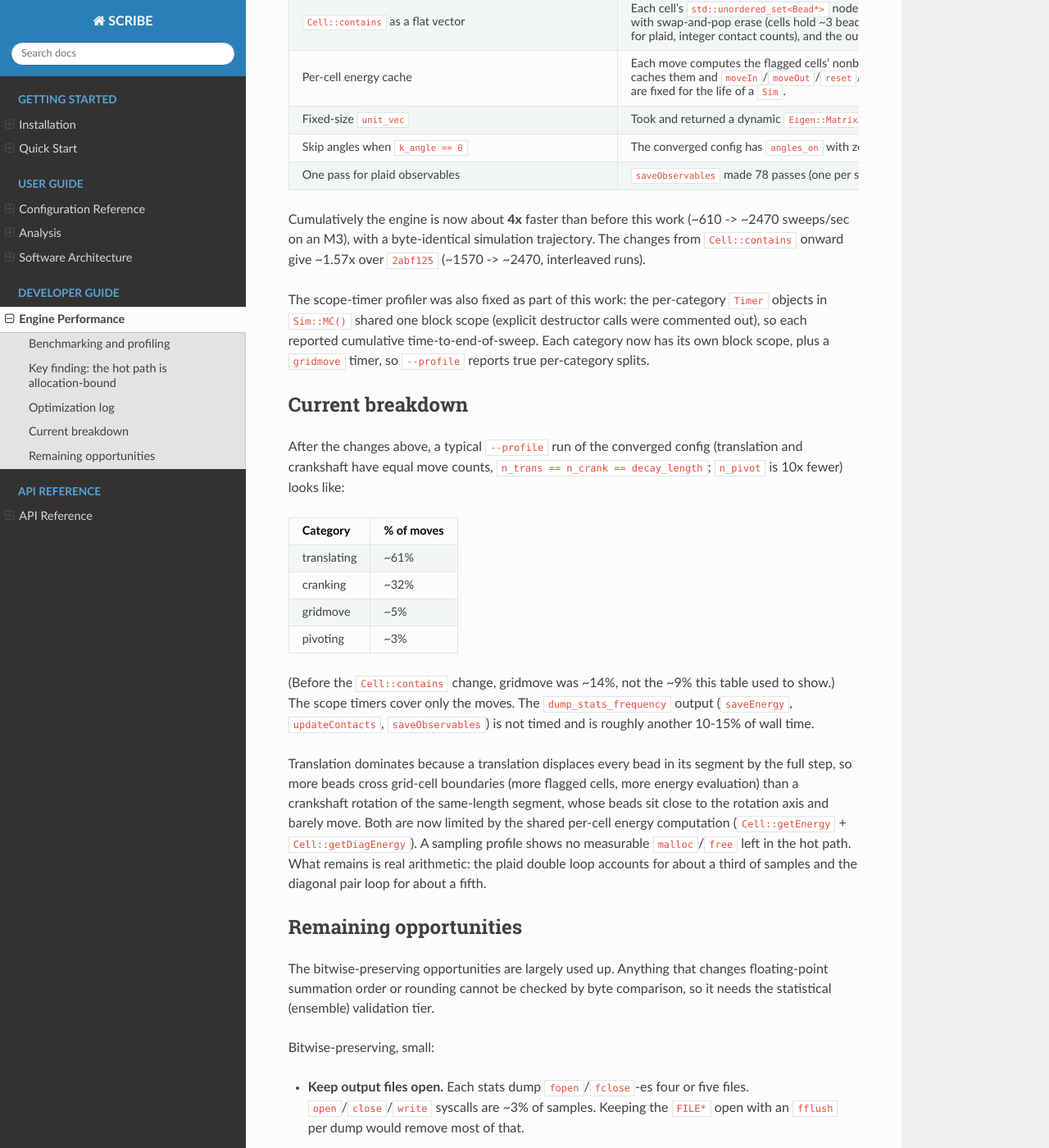
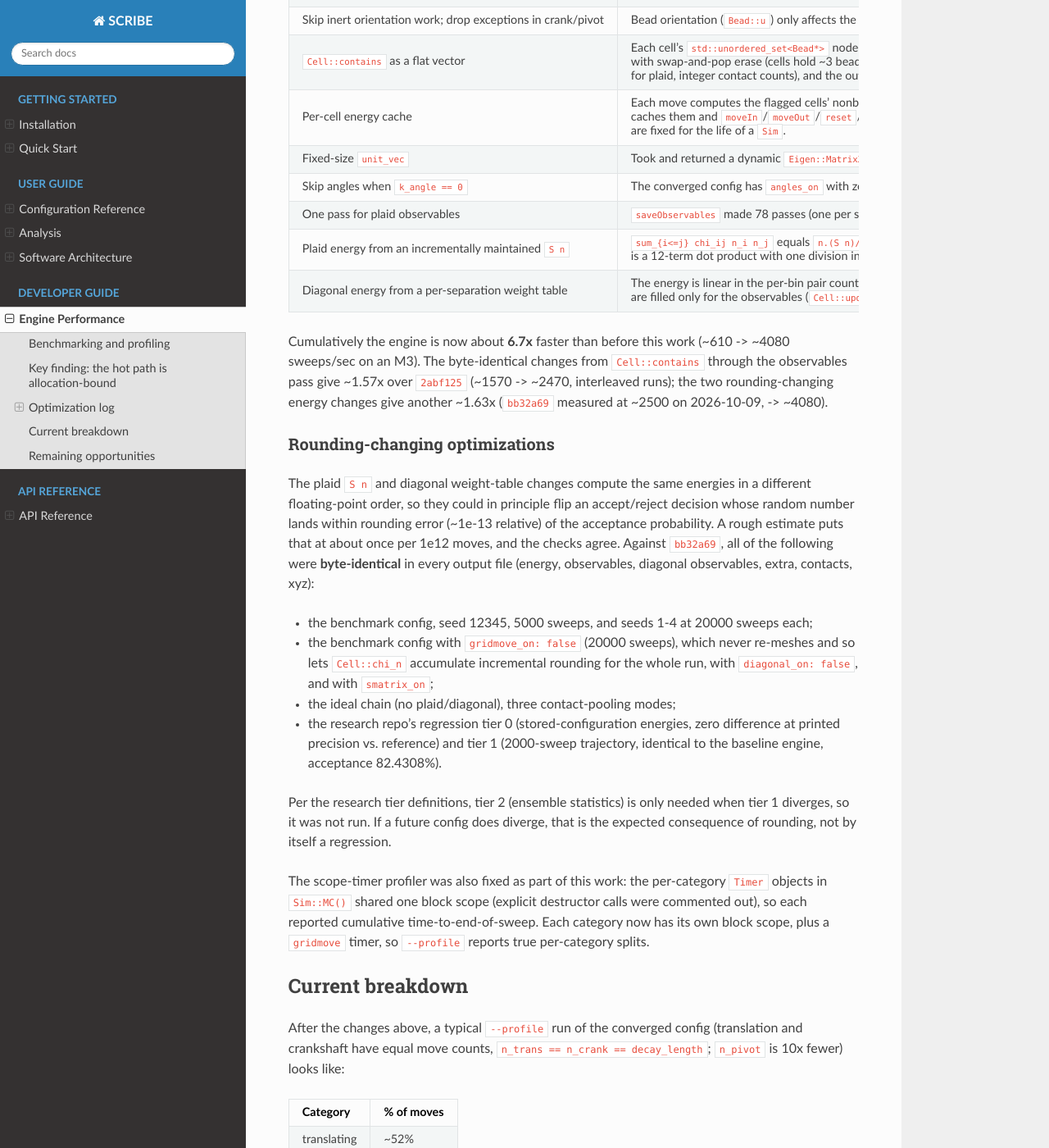
Before and after one commit to SorenKyhl/SCRIBE-chromatin, a Sphinx documentation site: the page built from docs/source/performance.rst, in a window 1280 px wide and 1400 px high, scrolled down 2086 px. Shown: the whole window at 82% size. Built offline with Sphinx 7.4.7 and the Read the Docs theme 3.1.0, drawn with Linux system fonts in a browser that asks for light colours; some of the changed text lies outside the part shown.

Commit message:
docs: log rounding-changing energy optimizations and their validation

```diff
--- a/docs/source/performance.rst
+++ b/docs/source/performance.rst
@@ -67,7 +67,9 @@ Optimization log
 ----------------
 
 All changes below are behavior-preserving: on the fixed-seed benchmark the
-trajectory stayed bitwise-identical (overall acceptance 82.2284%). Throughput
+trajectory stayed bitwise-identical (overall acceptance 82.2284%). The last two
+rows change floating-point rounding, so identity is not guaranteed for them;
+see *Rounding-changing optimizations* below for how they were validated. Throughput
 figures are 5000-sweep runs at the default ``-O2`` on the same machine, so they
 are only meaningful relative to each other.
 
@@ -164,11 +166,56 @@ are only meaningful relative to each other.
        per-pair summation order.
      - ~2280 -> ~2470
      - ``c488f8c``
+   * - Plaid energy from an incrementally maintained ``S n``
+     - ``sum_{i<=j} chi_ij n_i n_j`` equals ``n.(S n)/2`` with ``S`` the
+       symmetric matrix from the upper triangle of ``chis`` (diagonal
+       doubled). Each bead carries ``S d`` (``Bead::chi_d``) and each cell keeps
+       ``S n`` (``Cell::chi_n``) up to date in ``moveIn``/``moveOut``, so
+       ``getEnergy`` is a 12-term dot product with one division instead of 78
+       terms with a division each. Rounding-changing.
+     - ~2500 -> ~3200
+     - ``48cc9b7``
+   * - Diagonal energy from a per-separation weight table
+     - The energy is linear in the per-bin pair counts, so ``getDiagEnergy``
+       sums ``diag_chis[bin(d)] * nbonds(d)`` per pair from a table indexed by
+       genomic separation instead of binning into ``diag_phis`` and dotting.
+       ``diag_phis`` are filled only for the observables
+       (``Cell::updateDiagPhis``, same integer counts as before).
+       Rounding-changing.
+     - ~3200 -> ~4080
+     - ``fae31e6``
 
-Cumulatively the engine is now about **4x** faster than before this work
-(~610 -> ~2470 sweeps/sec on an M3), with a byte-identical simulation
-trajectory. The changes from ``Cell::contains`` onward give ~1.57x over
-``2abf125`` (~1570 -> ~2470, interleaved runs).
+Cumulatively the engine is now about **6.7x** faster than before this work
+(~610 -> ~4080 sweeps/sec on an M3). The byte-identical changes from
+``Cell::contains`` through the observables pass give ~1.57x over ``2abf125``
+(~1570 -> ~2470, interleaved runs); the two rounding-changing energy changes
+give another ~1.63x (``bb32a69`` measured at ~2500 on 2026-10-09, -> ~4080).
+
+Rounding-changing optimizations
+~~~~~~~~~~~~~~~~~~~~~~~~~~~~~~~
+
+The plaid ``S n`` and diagonal weight-table changes compute the same energies
+in a different floating-point order, so they could in principle flip an
+accept/reject decision whose random number lands within rounding error
+(~1e-13 relative) of the acceptance probability. A rough estimate puts that
+at about once per 1e12 moves, and the checks agree. Against
+``bb32a69``, all of the following were **byte-identical** in every output
+file (energy, observables, diagonal observables, extra, contacts, xyz):
+
+- the benchmark config, seed 12345, 5000 sweeps, and seeds 1-4 at 20000
+  sweeps each;
+- the benchmark config with ``gridmove_on: false`` (20000 sweeps), which
+  never re-meshes and so lets ``Cell::chi_n`` accumulate incremental rounding
+  for the whole run, with ``diagonal_on: false``, and with ``smatrix_on``;
+- the ideal chain (no plaid/diagonal), three contact-pooling modes;
+- the research repo's regression tier 0 (stored-configuration energies, zero
+  difference at printed precision vs. reference) and tier 1 (2000-sweep
+  trajectory, identical to the baseline engine, acceptance 82.4308%).
+
+Per the research tier definitions, tier 2 (ensemble statistics) is only needed
+when tier 1 diverges, so it was not run. If a future config does diverge,
+that is the expected consequence of rounding, not by itself a regression.
+
 
 The scope-timer profiler was also fixed as part of this work: the per-category
 ``Timer`` objects in ``Sim::MC()`` shared one block scope (explicit destructor
@@ -186,33 +233,40 @@ decay_length``; ``n_pivot`` is 10x fewer) looks like:
 =============  ===========
 Category       % of moves
 =============  ===========
-translating    ~61%
-cranking       ~32%
-gridmove       ~5%
+translating    ~52%
+cranking       ~33%
+gridmove       ~12%
 pivoting       ~3%
 =============  ===========
 
 (Before the ``Cell::contains`` change, gridmove was ~14%, not the ~9% this
-table used to show.) The scope timers cover only the moves. The
+table used to show. It fell to ~5% after that change and rose back to ~12%
+with the ``S n`` change, because the per-sweep re-mesh's ``moveIn`` now also
+updates ``chi_n``, while the moves themselves got cheaper.) The scope timers cover only the moves. The
 ``dump_stats_frequency`` output (``saveEnergy``, ``updateContacts``,
 ``saveObservables``) is not timed and is roughly another 10-15% of wall time.
 
 Translation dominates because a translation displaces every bead in its segment
 by the full step, so more beads cross grid-cell boundaries (more flagged cells,
 more energy evaluation) than a crankshaft rotation of the same-length segment,
-whose beads sit close to the rotation axis and barely move. Both are now
-limited by the shared per-cell energy computation
-(``Cell::getEnergy`` + ``Cell::getDiagEnergy``). A sampling profile shows no
-measurable ``malloc``/``free`` left in the hot path. What remains is real
-arithmetic: the plaid double loop accounts for about a third of samples and
-the diagonal pair loop for about a fifth.
+whose beads sit close to the rotation axis and barely move. A sampling
+profile shows no measurable ``malloc``/``free`` left in the hot path. After
+the energy changes, the per-cell energy computation is no longer dominant:
+the move routines' own bookkeeping (``MCmove_translate`` /
+``MCmove_crankshaft`` bodies: cell lookups, flagging, bead updates) is about
+40% of samples, ``Grid::diagEnergy`` (diagonal pair loop, inlined) about 15%,
+``getNonBondedEnergy`` (plaid dot product and density cap, inlined) about 11%,
+``meshBeads`` ~6%, and ``exp``/``log`` ~8%.
 
 Remaining opportunities
 -----------------------
 
-The bitwise-preserving opportunities are largely used up. Anything that
-changes floating-point summation order or rounding cannot be checked by byte
-comparison, so it needs the statistical (ensemble) validation tier.
+The bitwise-preserving opportunities are largely used up, and so are the
+cheap rounding-changing ones in the energy. Rounding-changing work can't be
+proven correct by byte comparison, but in practice it stays byte-identical
+at printed precision (see *Rounding-changing optimizations*), which is the
+first thing to check. The engine is now limited by move bookkeeping rather
+than energy arithmetic.
 
 Bitwise-preserving, small:
 
@@ -235,20 +289,29 @@ Tried and rejected (measured, not worth it):
   ``uniform()`` is in [0, 1)). Exact, but no measurable change.
 - **Resetting only occupied cells in** ``meshBeads``: ~1% at most (see the git
   history of this page).
+- **Incremental diagonal pair sum.** Keeping each cell's diagonal pair sum up
+  to date in ``moveIn``/``moveOut`` (O(k) per bead) instead of recomputing it
+  per energy evaluation (O(k^2)) made the engine ~5% *slower*: with ~3 beads
+  per cell the pair loop is short, and the incremental update also runs on
+  rejected moves and on every bead of the per-sweep re-mesh.
+- **Per-separation bin/count tables alone** (bitwise-identical version of the
+  diagonal change, keeping the ``diag_phis`` dot product): ~+0.5%. The cost
+  was the per-call zeroing and dotting of ``diag_phis``, not the binning.
 
-Need statistical validation:
+Larger, unexplored:
 
-- **``Cell::getEnergy`` division hoisting.** This is now the single largest
-  cost. The plaid inner loop (``ntypes`` x ``ntypes``) does a division per
-  iteration. Precomputing ``chis * vol / beadvol`` per cell, or a symmetric
-  ``phis^T chis phis`` product, changes rounding.
-- **``getDiagEnergy`` early exit.** Sorting a cell's bead indices would let the
-  pairwise loop break once the genomic separation exceeds ``diag_cutoff``,
-  pruning distant pairs. Marginal for sparse cells; helps dense ones.
-- **Incremental / delta energy (large refactor).** Each move still computes
-  the full new energy of every flagged cell. Computing just the energy delta
-  of the moved beads would be a substantial win, but it is a significant
-  rework of the cell-based energy model.
+- **Move bookkeeping.** The translate/crankshaft bodies (cell lookup per
+  bead, flagging, swap records, ``moveIn``/``moveOut`` and undo on rejection)
+  are now the largest cost. Profile them at line level before changing
+  anything.
+- **Incremental re-mesh.** ``meshBeads`` rebuilds every cell each sweep;
+  moving only beads whose cell index changed would cut it (and keep more
+  energy-cache entries valid), at the cost of more incremental rounding in
+  ``typenums``/``chi_n``.
+- **getDiagEnergy early exit** (sorting a cell's bead ids to stop at
+  ``diag_cutoff``) does nothing for the converged config, whose
+  ``diag_cutoff`` equals ``nbeads``. Only worth it for configs with a short
+  cutoff and dense cells.
 
 Modeling decisions, not optimizations:
 
```
